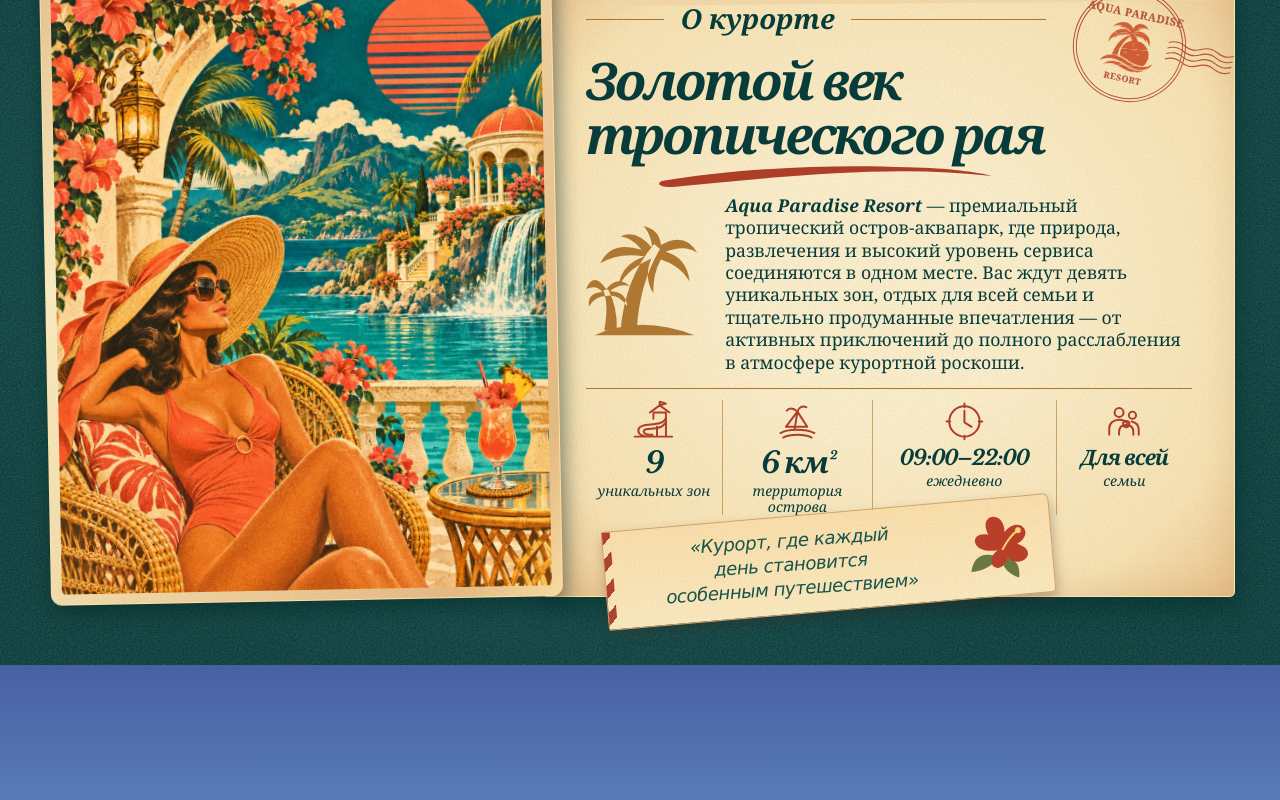
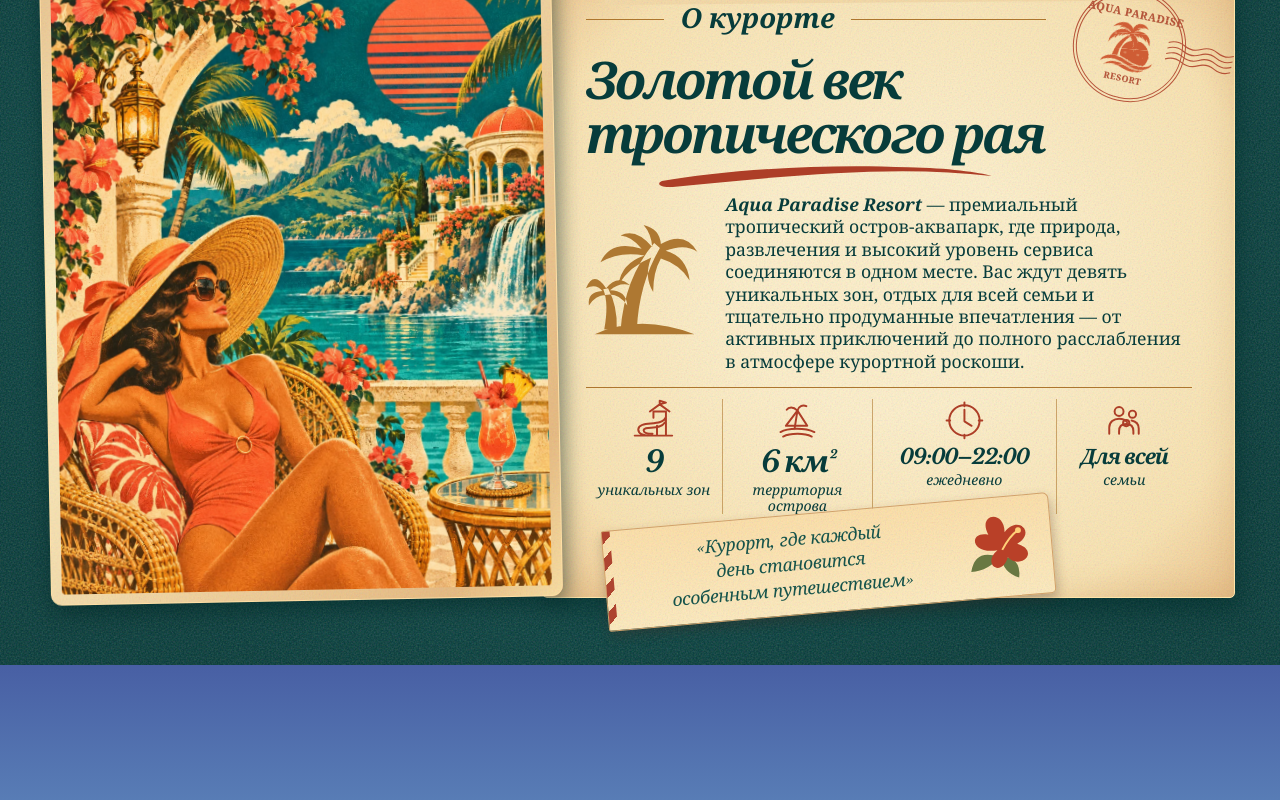
Before and after one commit to raccoonforge/aqua-paradise-resort, a React (Vite) app: page / in a window 1280 px wide. Shown: the part 922-1722 px from the top of the page. Built offline with nearby package versions, Linux system fonts and the light colour scheme; a web font is replaced by a local one.

Commit message:
style(about): use elegant premium Baskerville italic for postcard quote

```diff
--- a/src/components/AboutEditorial.css
+++ b/src/components/AboutEditorial.css
@@ -124,21 +124,21 @@
   box-shadow: 1px 6px 12px #412b2350;
 }
 .apr-about__quote::before { content: ""; position: absolute; inset: 0 auto 0 0; width: 8px; background: repeating-linear-gradient(135deg, #ae4430 0 9px, transparent 9px 19px); }
-/* A personal inked note rather than a second formal serif headline.
-   Segoe Print supports Cyrillic on Windows; fallback stays readable elsewhere. */
+/* Elegant travel-editorial italic rather than simulated handwriting.
+   Reuse the locally hosted Libre Baskerville italic for consistent Cyrillic rendering. */
 .apr-about__quote p {
   flex: 1;
   min-width: 0;
   margin: 0;
   color: #16534b;
-  font-family: 'Segoe Print', 'Bradley Hand', 'Comic Sans MS', cursive;
+  font-family: 'APR Poster', Georgia, 'Times New Roman', serif;
   font-style: italic;
-  font-weight: 500;
-  font-size: clamp(15px, 1.42vw, 27px);
-  line-height: 1.33;
-  letter-spacing: -.025em;
+  font-weight: 400;
+  font-size: clamp(16px, 1.38vw, 26px);
+  line-height: 1.4;
+  letter-spacing: -.02em;
   text-wrap: balance;
-  transform: rotate(1deg);
+  transform: none;
 }
 .apr-about__quote svg { width: 17%; flex: none; }
 @media (max-width: 1050px) {
```
